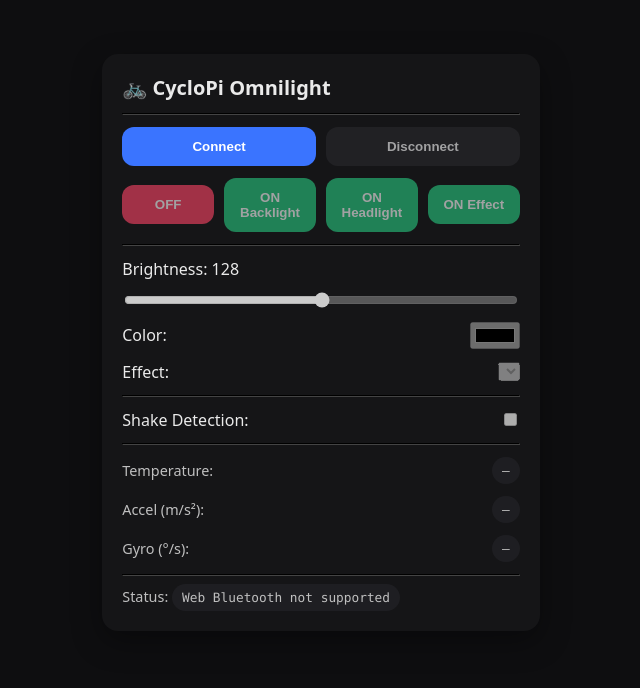
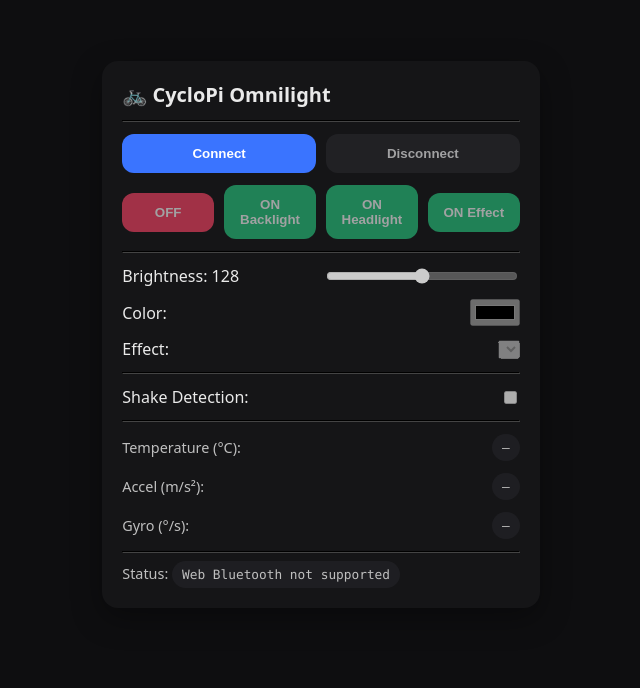
Before and after one commit to damiencorpataux/cyclopi-esphome, a plain HTML site: page docs/index.html in a window 1280 px wide. Shown: the top 688 px of the page, without its empty margins (319-959 px from the left). Drawn offline with Linux system fonts and the light colour scheme.

Commit message:
0.0.14
Add brightness reduction on over heat
Update constants to sensible defaults
Update README: Add demo video
Update position of brightness slider
Rename to device to CycloPi Omnilight

```diff
--- a/docs/index.html
+++ b/docs/index.html
@@ -26,9 +26,9 @@
         <!-- Light Mode Buttons -->
         <div class="row">
             <button id="off" class="danger" disabled>OFF</button>
-            <button id="on_back"  class="ok" disabled>ON Backlight</button>
-            <button id="on_head"  class="ok" disabled>ON Headlight</button>
-            <button id="on_effect"  class="ok" disabled>ON Effect</button>
+            <button id="on_back" class="ok" disabled>ON Backlight</button>
+            <button id="on_head" class="ok" disabled>ON Headlight</button>
+            <button id="on_effect" class="ok" disabled>ON Effect</button>
         </div>
 
         <hr>
@@ -36,7 +36,7 @@
         <!-- Brightness Slider -->
         <div class="row">
             <label for="brightness" style="flex:1">Brightness: <span id="brightness-value">128</span></label>
-            <input type="range" id="brightness" min="0" max="255" value="128" disabled>
+            <input type="range" id="brightness" min="1" max="255" value="128" style="flex:1" disabled>
         </div>
 
         <!-- Color Picker -->
@@ -63,7 +63,7 @@
 
         <!-- Sensor Values (QMI8658) -->
         <div class="row small">
-            <label style="flex:1">Temperature:</label>
+            <label style="flex:1">Temperature (°C):</label>
             <span id="temp-val" class="pill mono">—</span>
         </div>
         <div class="row small">
```
Also changed, not shown: 2 other files.
